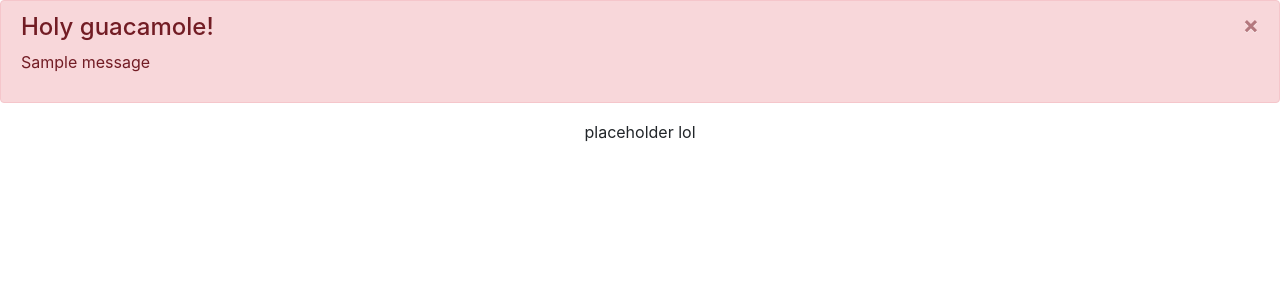
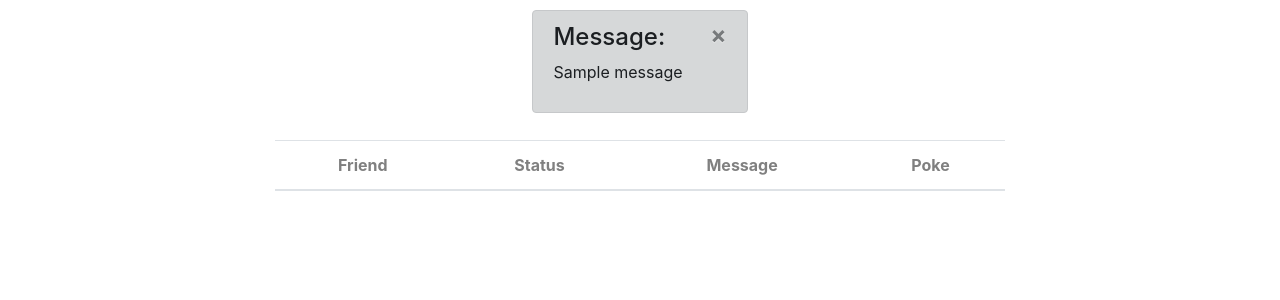
Before and after one commit to kylelin12/GodDogs, a Flask app: template GodDogs/templates/friendslist.html in a window 1280 px wide. Shown: the part 56-356 px from the top of the page. Run offline with Flask 2, Linux system fonts and the light colour scheme; the template is opened without the code that fills it: most values are stand-ins (such as "Sample title", 1, 10 or a date in 2020); one stand-in notice (Sample message) is shown; lists and menus that the app fills with data are empty; parts of the project's set-up code (start-up, migrations or seed data) failed here and were passed over; some libraries are stand-ins or nearby versions.

Commit message:
Foundation for friendslist

```diff
--- a/GodDogs/__init__.py
+++ b/GodDogs/__init__.py
@@ -31,6 +31,7 @@ def gchat():
     if auth.logged_in():
         return render_template('gchat.html')
     else:
+        session['alert-type'] = 'error'
         flash('Please log in before joining the global chat')
         return redirect(url_for('login'))
 
@@ -43,6 +44,7 @@ def profile():
     if auth.logged_in():
         return render_template('profile.html', name='DANIEL')
     else:
+        session['alert-type'] = 'error'
         flash('Please log in before checking your profile')
         return redirect(url_for('login'))
 
@@ -55,6 +57,7 @@ def friendslist():
     if auth.logged_in():
         return render_template('friendslist.html', name=session['username'])
     else:
+        session['alert-type'] = 'error'
         flash('Please log in before checking your friends list')
         return redirect(url_for('login'))
 
@@ -66,10 +69,14 @@ def login():
 
         if auth.u_exists(user):
             if auth.login(user, pw):
+                session['alert-type'] = 'success'
+                flash('Welcome to Dogechat %s!'%(user))
                 return redirect(url_for('index'))
             else:
+                session['alert-type'] = 'error'
                 flash('You entered an incorrect password.')
         else:
+            session['alert-type'] = 'error'
             flash('That email address does not have a registered account.')
     return render_template('login.html')
 
@@ -82,11 +89,14 @@ def register():
         pw_ver = request.form['key-confirm']
         if (pw == pw_ver):
             if auth.new_user(user, pw):
+                session['alert-type'] = 'success'
                 flash('Your account has been successfully created. Please log in.')
                 return redirect(url_for('login'))
             else:
+                session['alert-type'] = 'error'
                 flash('That email is already in use. Please use another one.')
         else:
+            session['alert-type'] = 'error'
             flash('The passwords you entered do not match.')
 
     return render_template('register.html')
@@ -96,8 +106,10 @@ def logout():
     # Delete session cookie etc.
     if auth.logged_in():
         auth.logout()
+        session['alert-type'] = 'notice'
         flash('You have been logged out.')
     else:
+        session['alert-type'] = 'error'
         flash('You can\'t log out if you aren\'t logged in.')
     return redirect(url_for('index'))
 
--- a/GodDogs/static/css/frame.css
+++ b/GodDogs/static/css/frame.css
@@ -11,3 +11,8 @@ body {
 .hidden {
     display: none;
 }
+
+#flashed_messages {
+    left: 50%;
+    margin: 10px auto;
+}
--- /dev/null
+++ b/GodDogs/static/js/friendslist.js
@@ -0,0 +1,31 @@
+var getFriends = function() {
+    var table = document.getElementById("friendslist-input");
+    table.innerHTML = "";
+    for (var i = 0; i < len(friendslist); i++) {
+        // Creates a row for a friend
+        var row = document.createElement("tr");
+
+        // Friend's name
+        var friendN = document.createElement("td");
+        friendN.innerHTML = friendslist[i][0];
+        row.appendChild(friendN);
+
+        // Friend status. Placeholder for a button with message action
+        var friendS = document.createElement("td");
+        friendS.innerHTML = friendslist[i][1];
+        row.appendChild(friendS);
+
+        // Message friend button placeholder
+        var friendM = document.createElement("td");
+        friendM.innerHTML = friendslist[i][2];
+        row.appendChild(friendM);
+
+        // Poke friend placeholder.
+        var friendP = document.createElement("td");
+        friendP.innerHTML = friendslist[i][3];
+        row.appendChild(friendP);
+
+        // Appends the friend row entry to the table
+        table.appendChild(row);
+    }
+};
--- a/GodDogs/templates/frame.html
+++ b/GodDogs/templates/frame.html
@@ -70,16 +70,46 @@
       </div>
     </nav>
 
+    <div class="container">
+      <div class="row">
         <div id="flashed_messages">
           {% for message in get_flashed_messages() %}
+            {% if session['alert-type'] == 'error' %}
             <div class="alert alert-danger alert-dismissible fade show" role="alert">
               <button type="button" class="close" data-dismiss="alert" aria-label="Close">
                 <span aria-hidden="true">&times;</span>
               </button>
-            <h4>Holy guacamole!</h4>
+              <h4>Error:</h4>
               <p>{{ message }}</p>
             </div>
+            {% elif session['alert-type'] == 'notice' %}
+            <div class="alert alert-info alert-dismissible fade show" role="alert">
+              <button type="button" class="close" data-dismiss="alert" aria-label="Close">
+                <span aria-hidden="true">&times;</span>
+              </button>
+              <h4>Notice:</h4>
+              <p>{{ message }}</p>
+            </div>
+            {% elif session['alert-type'] == 'success' %}
+            <div class="alert alert-success alert-dismissible fade show" role="alert">
+              <button type="button" class="close" data-dismiss="alert" aria-label="Close">
+                <span aria-hidden="true">&times;</span>
+              </button>
+              <h4>Success:</h4>
+              <p>{{ message }}</p>
+            </div>
+            {% else %}
+            <div class="alert alert-dark alert-dismissible fade show" role="alert">
+              <button type="button" class="close" data-dismiss="alert" aria-label="Close">
+                <span aria-hidden="true">&times;</span>
+              </button>
+              <h4>Message:</h4>
+              <p>{{ message }}</p>
+            </div>
+            {% endif %}
           {% endfor %}
+        </div>
+      </div>
     </div>
 
     <!-- Page Content -->
--- a/GodDogs/templates/friendslist.html
+++ b/GodDogs/templates/friendslist.html
@@ -12,10 +12,26 @@
             </div>
             <div class="row user-detail">
                 <div class="col-lg-12 col-sm-12 col-12">
-                    placeholder lol
+                    <table class="table">
+                        <thead style="color: gray">
+                            <tr>
+                                <th>Friend</th>
+                                <th>Status</th>
+                                <th>Message</th>
+                                <th>Poke</th>
+                            </tr>
+                        </thead>
+                        <tbody id="friendslist-input">
+
+                        </tbody>
+                    </table>
                 </div>
             </div>
         </div>
     </div>
 </div>
 {% endblock %}
+
+{% block jscripts %}
+<script type="text/javascript" src="{{url_for('static', filename='js/friendslist.js')}}"></script>
+{% endblock %}
--- a/GodDogs/templates/gchat.html
+++ b/GodDogs/templates/gchat.html
@@ -11,7 +11,7 @@
             </div>
             <div class="row user-detail">
                 <div class="col-lg-12 col-sm-12 col-12">
-                    GChat placeholder L U L
+                    Placeholder gchat lul
                 </div>
             </div>
         </div>
--- a/GodDogs/utils/database.py
+++ b/GodDogs/utils/database.py
@@ -2,10 +2,11 @@ import sqlite3
 
 db = sqlite3.connect("GodDog.db")
 c = db.cursor()
-c.execute('CREATE TABLE IF NOT EXISTS users (username TEXT PRIMARY KEY, password TEXT NOT NULL);')
-c.execute('CREATE TABLE IF NOT EXISTS pictures (sender TEXT, receiver TEXT, picture64 TEXT, time INT);')
+c.execute('CREATE TABLE IF NOT EXISTS users (username TEXT PRIMARY KEY, password TEXT NOT NULL, avatar BLOB);')
+c.execute('CREATE TABLE IF NOT EXISTS pictures (sender TEXT, receiver TEXT, picture64 BLOB, time INT);')
 c.execute('CREATE TABLE IF NOT EXISTS messages (sender TEXT, receiver TEXT, message TEXT, time INT);')
 c.execute('CREATE TABLE IF NOT EXISTS globalchat (sender TEXT, message TEXT, time INT);')
+c.execute('CREATE TABLE IF NOT EXISTS friendslist (id INT PRIMARY KEY, user1 TEXT NOT NULL, user2 TEXT NOT NULL, status INT NOT NULL)')
 db.commit()
 db.close()
 
--- a/docs/devlog.txt
+++ b/docs/devlog.txt
@@ -51,3 +51,6 @@ worked on camera data ajax
 
 quangJ -- 2018-05-26 00:10:48
 finally stored pic data in db
+
+linKyle -- 2018-05-29 12:13:32
+Foundation for friendslist
```
Lines whose indentation alone changed are shown as unchanged.
